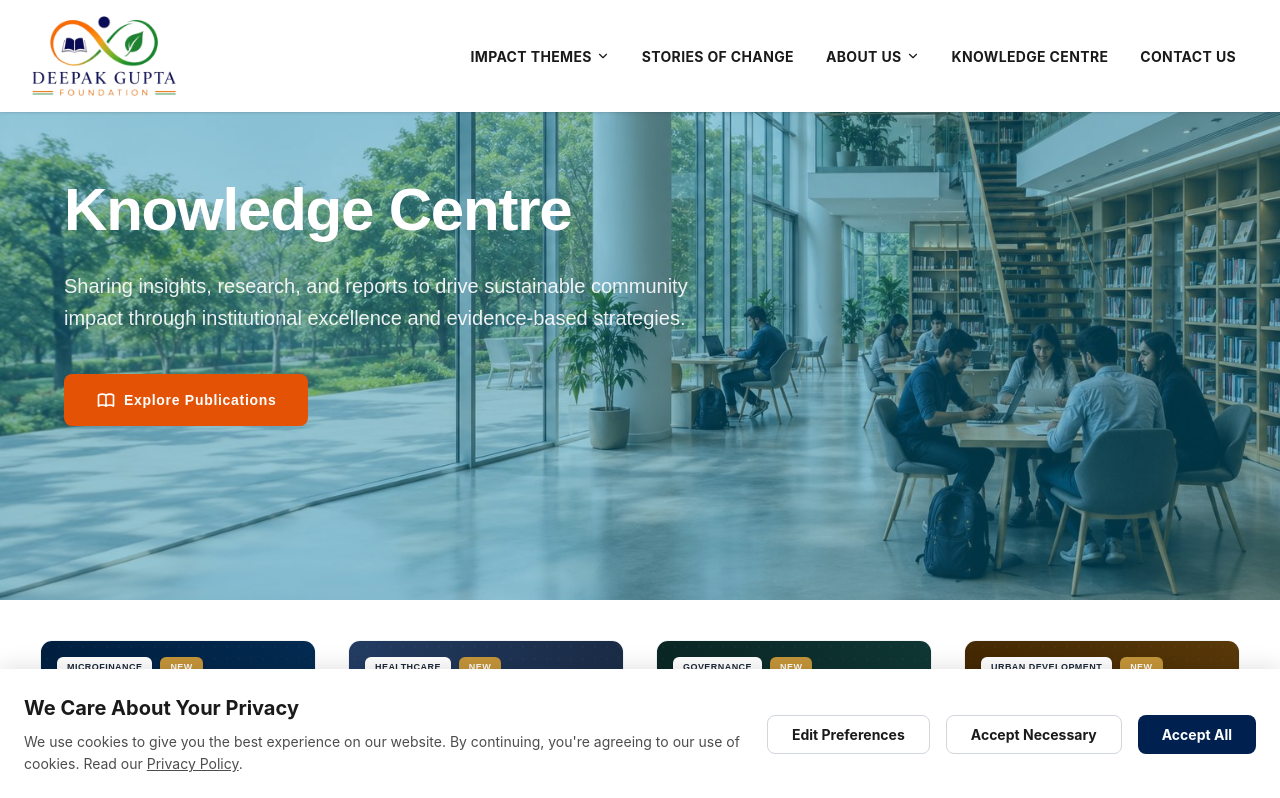
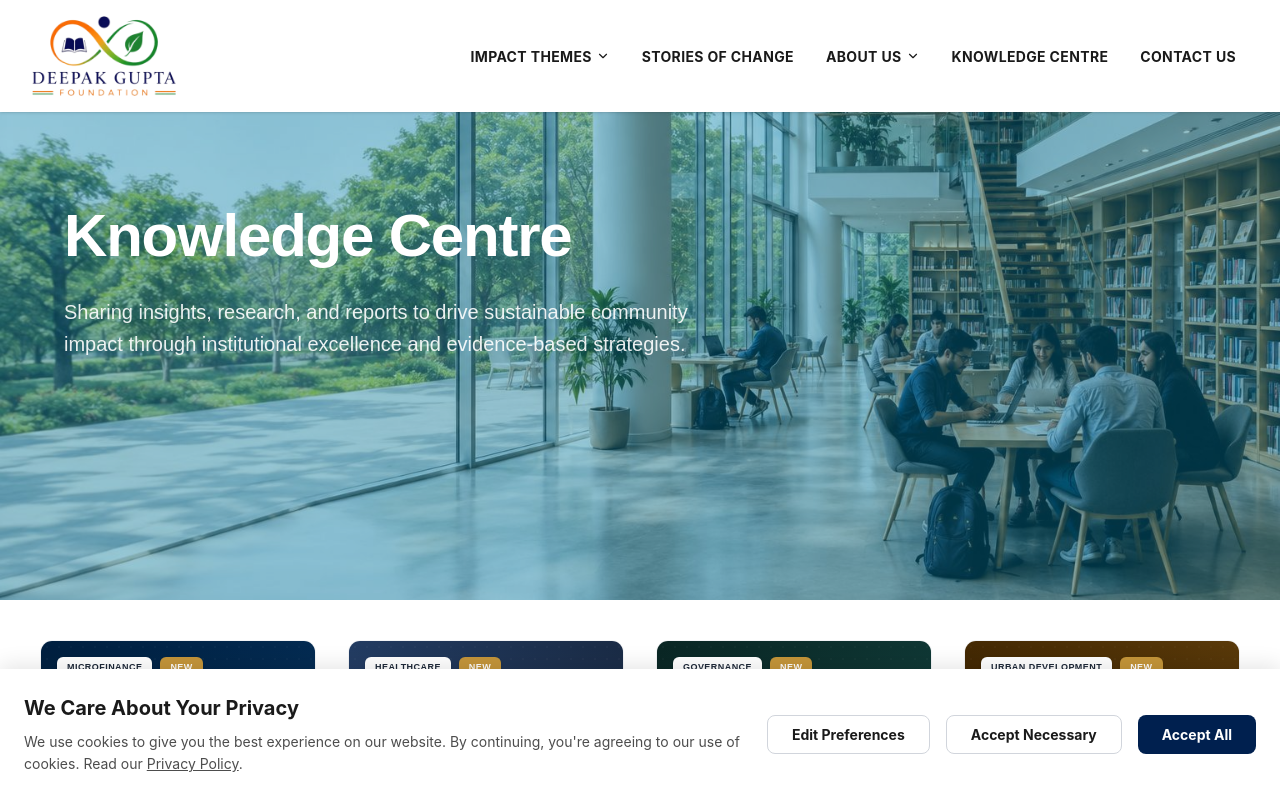
Before and after one commit to deepakumar2023/foundation, a React (Vite) app: page /knowledge-centre in a window 1280 px wide. Shown: the top 798 px of the page. Built offline with nearby package versions, Linux system fonts and the light colour scheme.

Commit message:
fixed chan ges

```diff
--- a/src/pages/KnowledgeCentre.jsx
+++ b/src/pages/KnowledgeCentre.jsx
@@ -40,12 +40,7 @@
             <p className="text-[18px] md:text-[20px] leading-[28px] md:leading-[32px] text-white/90 mb-10 leading-relaxed">
               Sharing insights, research, and reports to drive sustainable community impact through institutional excellence and evidence-based strategies.
             </p>
-            <div className="flex gap-4">
-              <button className="bg-secondary text-white px-8 py-4 rounded-lg text-[14px] leading-[20px] tracking-[0.05em] font-semibold flex items-center gap-2 hover:shadow-lg transition-all">
-                <svg className="w-5 h-5" fill="none" stroke="currentColor" viewBox="0 0 24 24"><path strokeLinecap="round" strokeLinejoin="round" strokeWidth="2" d="M12 6.253v13m0-13C10.832 5.477 9.246 5 7.5 5S4.168 5.477 3 6.253v13C4.168 18.477 5.754 18 7.5 18s3.332.477 4.5 1.253m0-13C13.168 5.477 14.754 5 16.5 5c1.747 0 3.332.477 4.5 1.253v13C19.832 18.477 18.247 18 16.5 18c-1.746 0-3.332.477-4.5 1.253"/></svg>
-                Explore Publications
-              </button>
-            </div>
+
           </div>
         </div>
       </section>
```
